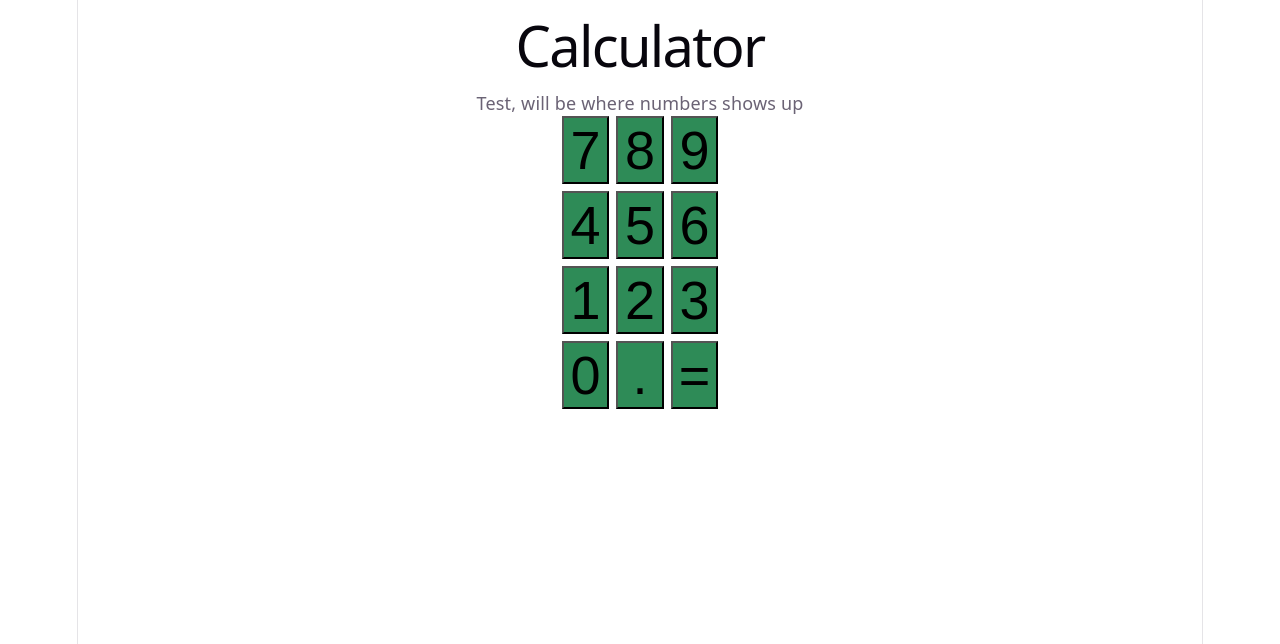
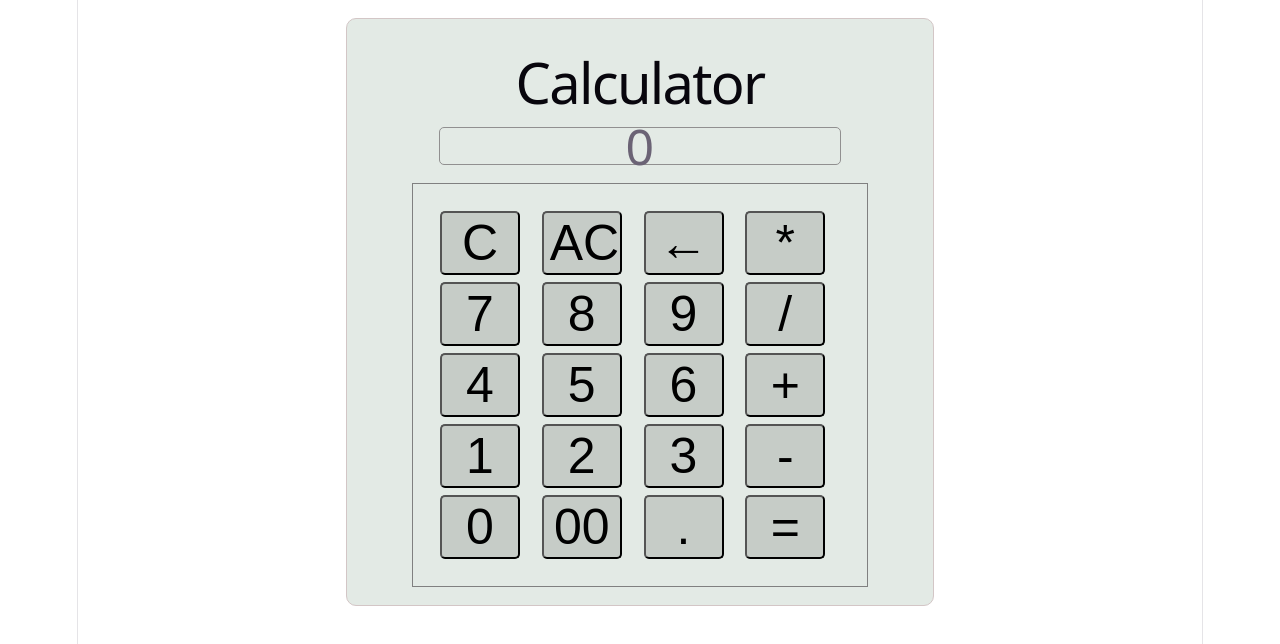
Before and after one commit to psbzj/newnew, a React (Vite) app in the folder Calculator/: page / in a window 1280 px wide. Shown: the top 644 px of the page. Built offline with nearby package versions, Linux system fonts and the light colour scheme.

Commit message:
a lot of changes, moving to laptop and to be in living room

```diff
--- a/Calculator/src/App.css
+++ b/Calculator/src/App.css
@@ -1,13 +1,40 @@
+#calculator-container {
+  width: 550px;
+  height: 550px;
+  align-items:center;
+  display:flex;
+  flex-direction: column;
+  border: 1px solid rgb(211, 198, 198);
+  border-radius: 10px;
+  padding: 1rem;
+  margin:1rem auto;
+  background-color:rgba(165, 187, 172, 0.315);
+}
 #calculator-buttons {
   justify-self: center;
   display:grid;
-  grid-template-columns: repeat(3, 1fr);
-  grid-template-rows: repeat(4. 1fr);
+  grid-template-columns: repeat(4, 1fr);
+  grid-template-rows: repeat(5. 1fr);
   gap: 7px;
+  border:1px solid gray;
+  width:400px;
+  padding:1.5rem;
+}
 
+#screen {
+  width:400px;
+  border: 1px solid rgb(145, 144, 144);
+  border-radius: 5px;
+  height: 70px;
+  align-content: center;
+  margin-bottom:1rem;
+  font-size: 50px;
 }
 
 button {
-  background-color: seagreen;
-  font-size:3rem;
+  background-color: rgba(0, 0, 0, 0.13);
+  font-size:50px;
+  border-radius: 5px;
+  width:80px;
+
 }
--- a/Calculator/src/App.jsx
+++ b/Calculator/src/App.jsx
@@ -5,7 +5,7 @@ import './App.css'
 function App() {
 
   return (
-    <div className="container">
+    <div>
       <Calculator />
     </div>
   )
--- a/Calculator/src/Components/Calculator.jsx
+++ b/Calculator/src/Components/Calculator.jsx
@@ -1,19 +1,64 @@
 import React from 'react'
+import { useState } from 'react'
+
 
 const Calculator = () => {
+
+    const [value, setValue] = useState('0');
+    const [storedValue, setStoredValue] = useState('');
+    const [operator, setOperator] = useState('');
+
+    const handleNumberClick = (digit) => {
+        setValue((prev) => (prev === '0' ? digit : prev + digit))
+    }
+
+    const handleClear = () => {
+        setValue('0');
+    }
+
+    const handleAllClear = () => {
+        setValue('0');
+        setStoredValue('');
+        setOperator('');
+    }
+
   return (
-    <div className="container">
-        <div id="header">
+    <div>
+        <div id="calculator-container">
+            <div id="header">
             <h1>Calculator</h1>
         </div>
-        <div>
-            <p id="screen">Test, will be where numbers shows up</p>
+        <div id='screen'>
+            <p>{storedValue} {}</p>
+            <p>{value}</p>
         </div>
         <div id="calculator-buttons">
-            <button>7</button><button>8</button><button>9</button>
-            <button>4</button><button>5</button><button>6</button>
-            <button>1</button><button>2</button><button>3</button>
-            <button>0</button><button>.</button><button>=</button>
+            <button onClick={() => handleClear()}>C</button>
+            <button onClick={() => handleAllClear()}>AC</button>
+            <button>&larr;</button>
+            <button>*</button>
+
+            <button onClick={() => handleNumberClick('7')}>7</button>
+            <button onClick={() => handleNumberClick('8')}>8</button>
+            <button onClick={() => handleNumberClick('9')}>9</button>
+            <button>/</button>
+
+            <button onClick={() => handleNumberClick('4')}>4</button>
+            <button onClick={() => handleNumberClick('5')}>5</button>
+            <button onClick={() => handleNumberClick('6')}>6</button>
+            <button>+</button>
+
+            <button onClick={() => handleNumberClick('1')}>1</button>
+            <button onClick={() => handleNumberClick('2')}>2</button>
+            <button onClick={() => handleNumberClick('3')}>3</button>
+            <button>-</button>
+
+
+            <button onClick={() => handleNumberClick('0')}>0</button>
+            <button>00</button>
+            <button >.</button>
+            <button >=</button>
+        </div>
         </div>
     </div>
 
```
